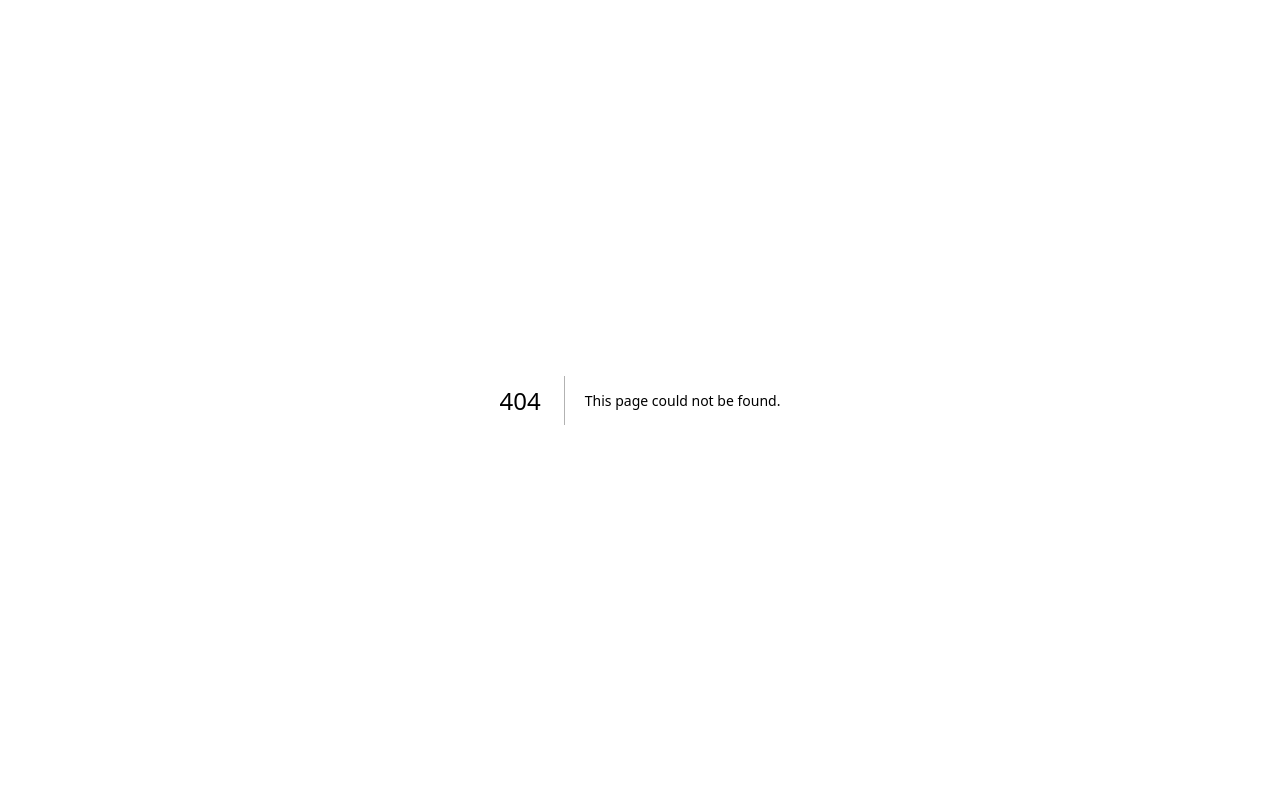
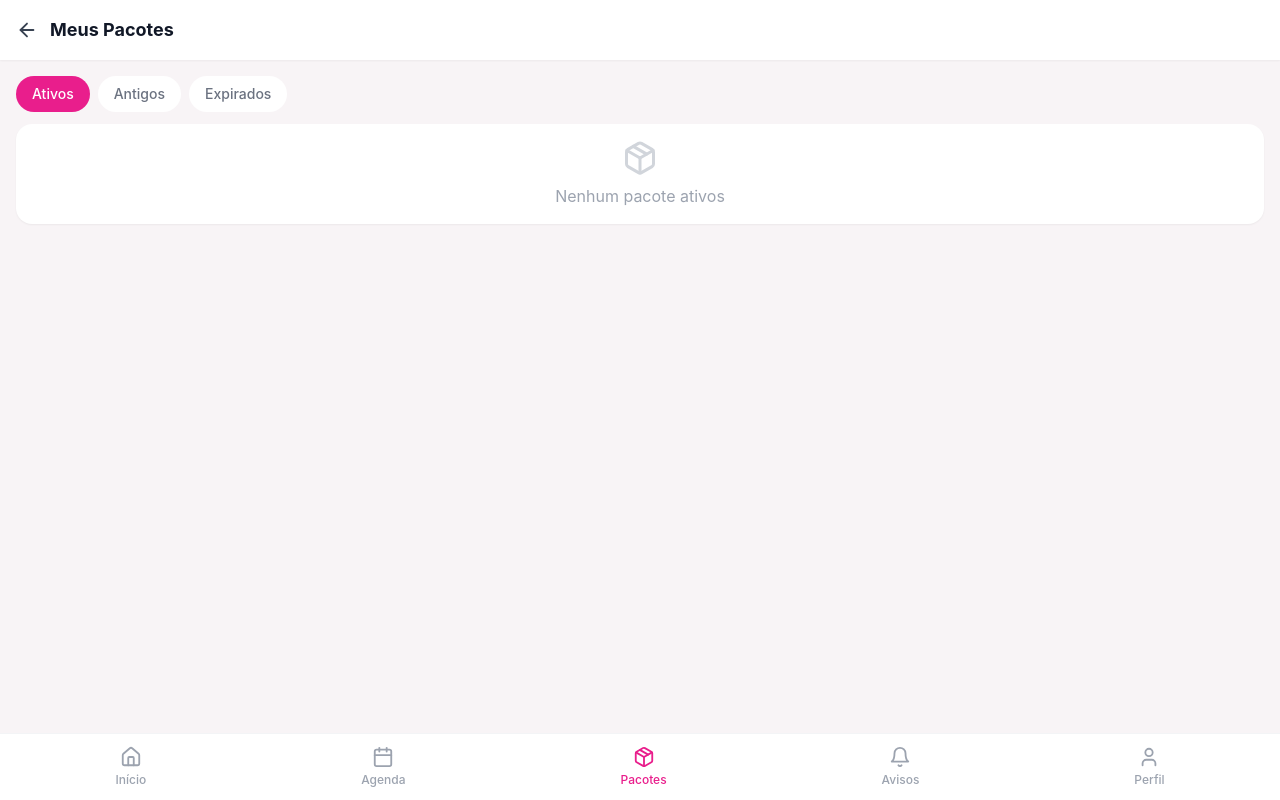
Before and after one commit to juliatedeschi7-creator/salao, a Next.js app: page /cliente/pacotes in a window 1280 px wide. Before the commit this address had no page. Built offline with nearby package versions, Linux system fonts and the light colour scheme.

Commit message:
Criar page.tsx

```diff
--- /dev/null
+++ b/src/app/cliente/pacotes/page.tsx
@@ -0,0 +1,175 @@
+'use client'
+
+import { useEffect, useState } from 'react'
+import { supabase } from '@/lib/supabase'
+import { useAuth } from '@/lib/hooks/useAuth'
+import { useRouter } from 'next/navigation'
+import { ArrowLeft, Package, CheckCircle } from 'lucide-react'
+import BottomNav from '@/components/BottomNav'
+import { Home, Calendar, Bell, User } from 'lucide-react'
+
+export default function ClientePacotesPage() {
+  const { profile, loading } = useAuth()
+  const router = useRouter()
+  const [salao, setSalao] = useState<any>(null)
+  const [cliente, setCliente] = useState<any>(null)
+  const [pacotes, setPacotes] = useState<any[]>([])
+  const [filtro, setFiltro] = useState<'ativos' | 'antigos' | 'expirados'>('ativos')
+  const [modalRegras, setModalRegras] = useState<any>(null)
+  const [aceitando, setAceitando] = useState(false)
+
+  useEffect(() => {
+    if (!loading && profile?.salao_id) carregarDados()
+  }, [loading])
+
+  async function carregarDados() {
+    const { data: sal } = await supabase.from('saloes').select('*')
+      .eq('id', profile!.salao_id!).single()
+    setSalao(sal)
+
+    const { data: cli } = await supabase.from('clientes').select('*')
+      .eq('profile_id', profile!.id).eq('salao_id', profile!.salao_id!).single()
+    setCliente(cli)
+
+    if (cli) {
+      const { data: pacs } = await supabase.from('cliente_pacotes')
+        .select('*, pacotes(nome, descricao, regras, categoria)')
+        .eq('cliente_id', cli.id)
+        .order('data_compra', { ascending: false })
+      setPacotes(pacs || [])
+    }
+  }
+
+  async function aceitarRegras(pacoteId: string) {
+    setAceitando(true)
+    await supabase.from('cliente_pacotes').update({
+      regras_aceitas: true,
+      data_aceite_regras: new Date().toISOString()
+    }).eq('id', pacoteId)
+    setAceitando(false)
+    setModalRegras(null)
+    carregarDados()
+  }
+
+  const cor = salao?.cor_primaria || '#E91E8C'
+  const pacotesFiltrados = pacotes.filter(p => {
+    if (filtro === 'ativos') return p.status === 'ativo'
+    if (filtro === 'expirados') return p.status === 'expirado'
+    return p.status === 'concluido'
+  })
+
+  const navItems = [
+    { icon: Home, label: 'Início', href: '/cliente' },
+    { icon: Calendar, label: 'Agenda', href: '/cliente/agendamentos' },
+    { icon: Package, label: 'Pacotes', href: '/cliente/pacotes' },
+    { icon: Bell, label: 'Avisos', href: '/cliente/notificacoes' },
+    { icon: User, label: 'Perfil', href: '/cliente/perfil' },
+  ]
+
+  return (
+    <div className="min-h-screen bg-[#f8f4f6] pb-20">
+      <div className="bg-white px-4 py-4 flex items-center gap-3 shadow-sm">
+        <button onClick={() => router.back()}>
+          <ArrowLeft size={22} className="text-gray-700" />
+        </button>
+        <h1 className="font-bold text-gray-900 text-lg">Meus Pacotes</h1>
+      </div>
+
+      <div className="px-4 py-4 flex flex-col gap-3">
+        <div className="flex gap-2">
+          {(['ativos', 'antigos', 'expirados'] as const).map(f => (
+            <button key={f} onClick={() => setFiltro(f)}
+              className={`px-4 py-2 rounded-full text-sm font-medium transition-all ${filtro === f ? 'text-white' : 'bg-white text-gray-500'}`}
+              style={filtro === f ? { backgroundColor: cor } : {}}>
+              {f.charAt(0).toUpperCase() + f.slice(1)}
+            </button>
+          ))}
+        </div>
+
+        {pacotesFiltrados.length === 0 ? (
+          <div className="card text-center py-10">
+            <Package size={36} className="text-gray-300 mx-auto mb-2" />
+            <p className="text-gray-400">Nenhum pacote {filtro}</p>
+          </div>
+        ) : (
+          pacotesFiltrados.map(p => (
+            <div key={p.id} className="card flex flex-col gap-3">
+              <div className="flex justify-between items-start">
+                <div>
+                  <p className="font-bold text-gray-900">{p.pacotes?.nome}</p>
+                  {p.pacotes?.categoria && (
+                    <p className="text-xs text-gray-400">{p.pacotes.categoria}</p>
+                  )}
+                </div>
+                <span className={`text-xs px-2 py-0.5 rounded-full font-medium ${p.status === 'ativo' ? 'bg-green-50 text-green-600' : p.status === 'expirado' ? 'bg-red-50 text-red-400' : 'bg-gray-100 text-gray-500'}`}>
+                  {p.status}
+                </span>
+              </div>
+
+              <div className="flex justify-between text-sm text-gray-500">
+                <span>{p.sessoes_usadas}/{p.sessoes_total} sessões usadas</span>
+                {p.data_expiracao && (
+                  <span>Vence {new Date(p.data_expiracao).toLocaleDateString('pt-BR')}</span>
+                )}
+              </div>
+
+              <div className="h-2 bg-gray-100 rounded-full">
+                <div className="h-2 rounded-full transition-all"
+                  style={{
+                    width: `${(p.sessoes_usadas / p.sessoes_total) * 100}%`,
+                    backgroundColor: cor
+                  }} />
+              </div>
+
+              {p.pacotes?.regras && (
+                <button onClick={() => setModalRegras(p)}
+                  className="flex items-center gap-2 text-sm font-medium"
+                  style={{ color: cor }}>
+                  <CheckCircle size={14} />
+                  {p.regras_aceitas ? 'Ver regras do pacote' : 'Ler e aceitar as regras'}
+                </button>
+              )}
+            </div>
+          ))
+        )}
+      </div>
+
+      {/* Modal regras */}
+      {modalRegras && (
+        <div className="fixed inset-0 bg-black/50 z-50 flex items-end">
+          <div className="bg-white w-full rounded-t-3xl p-6 flex flex-col gap-4 max-h-[80vh]">
+            <h3 className="font-bold text-gray-900 text-lg">
+              Regras — {modalRegras.pacotes?.nome}
+            </h3>
+            <div className="flex-1 overflow-y-auto">
+              <p className="text-sm text-gray-600 leading-relaxed">
+                {modalRegras.pacotes?.regras}
+              </p>
+            </div>
+            {!modalRegras.regras_aceitas ? (
+              <button onClick={() => aceitarRegras(modalRegras.id)}
+                disabled={aceitando}
+                className="btn-primary"
+                style={{ backgroundColor: cor }}>
+                {aceitando ? '...' : '✅ Li e aceito as regras'}
+              </button>
+            ) : (
+              <div className="flex items-center justify-center gap-2 py-3">
+                <CheckCircle size={18} className="text-green-500" />
+                <p className="text-green-600 text-sm font-medium">
+                  Regras aceitas em {new Date(modalRegras.data_aceite_regras).toLocaleDateString('pt-BR')}
+                </p>
+              </div>
+            )}
+            <button onClick={() => setModalRegras(null)}
+              className="text-gray-400 text-sm text-center py-2">
+              Fechar
+            </button>
+          </div>
+        </div>
+      )}
+
+      <BottomNav items={navItems} corPrimaria={cor} />
+    </div>
+  )
+}
```
